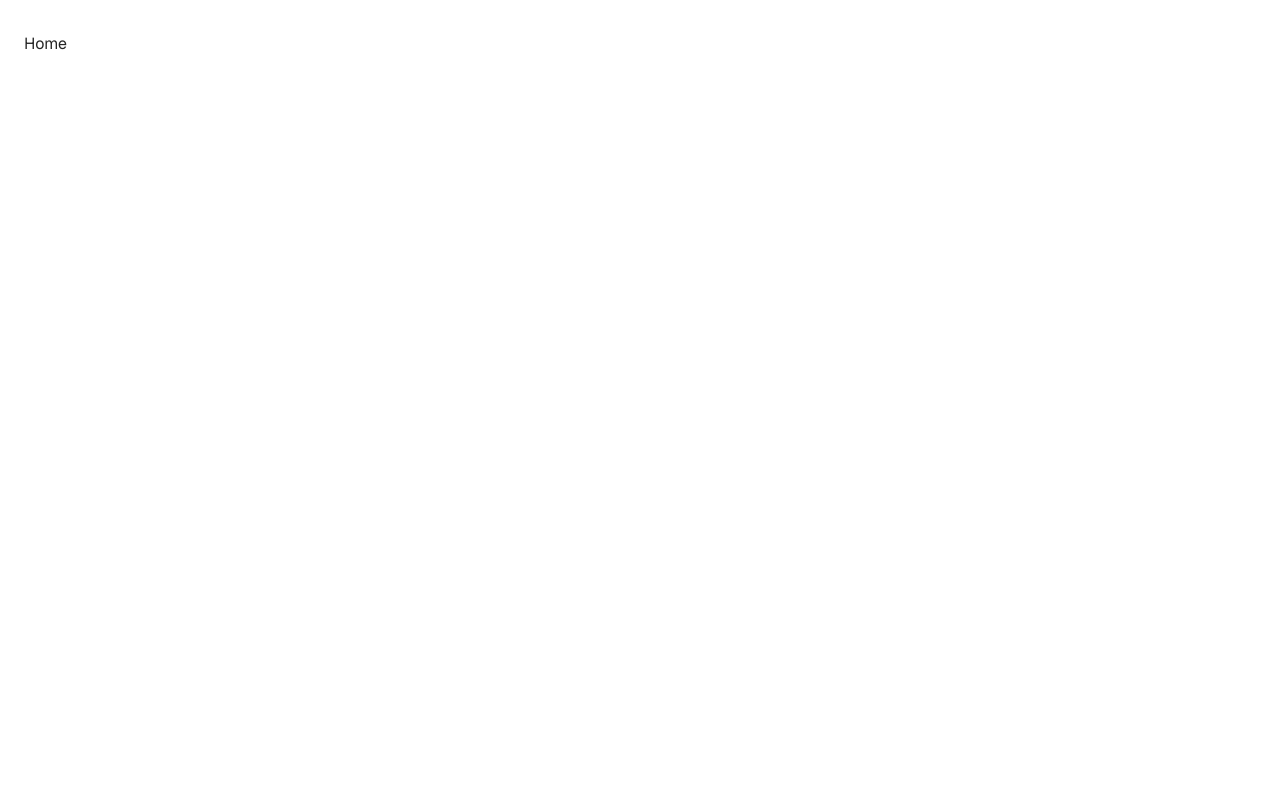
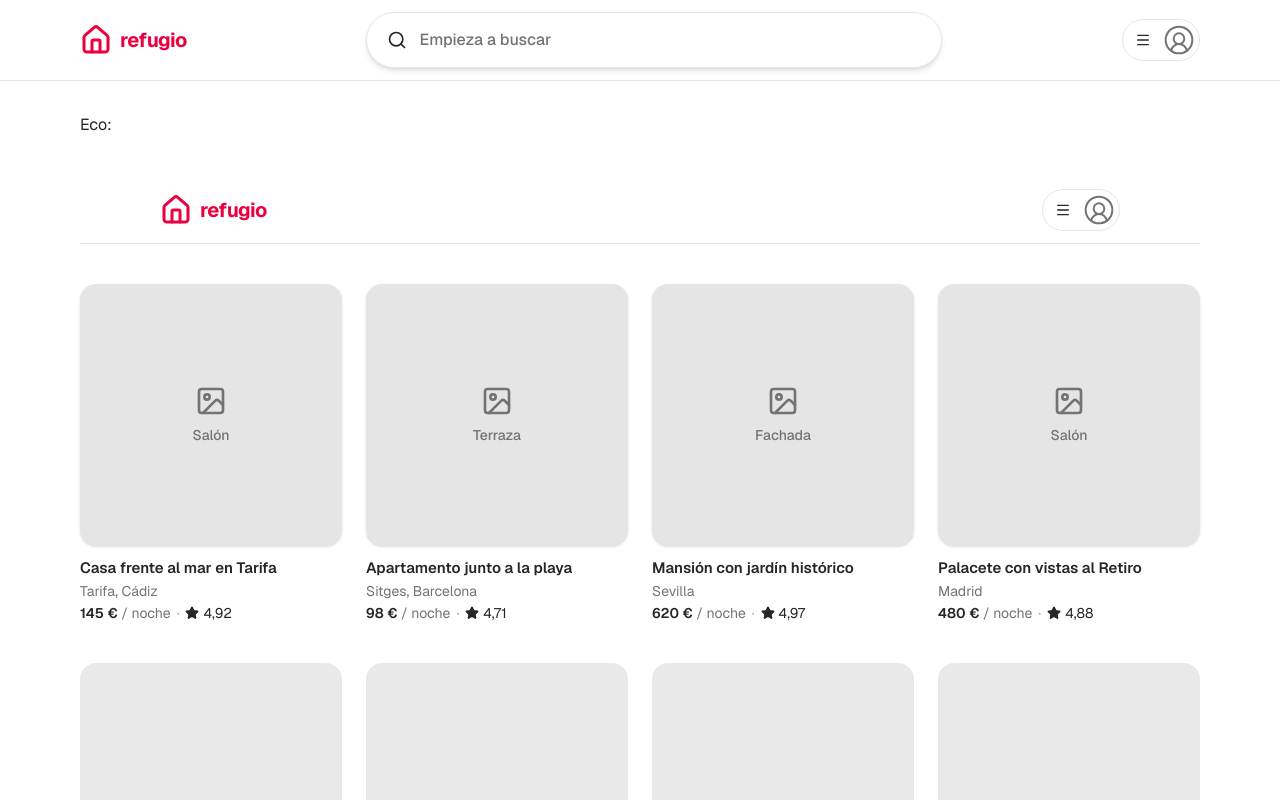
Before and after one commit to 4GeeksAcademy/airbnb-nextjs-ElennaDev, a Next.js app: page / in a window 1280 px wide. Shown: the top 800 px of the page. Built offline with nearby package versions, Linux system fonts and the light colour scheme.

Commit message:
feat: fase 2 — componentes base
Navbar (Logo, SearchBar, UserMenu), ListingCard, PhotoPlaceholder, StarRating y LoadingIndicator. Banco de pruebas temporal en app/page.tsx.

Co-Authored-By: Claude Opus 5.5 <noreply@anthropic.com>

```diff
--- a/app/page.tsx
+++ b/app/page.tsx
@@ -1,5 +1,30 @@
+"use client";
+
+// BANCO DE PRUEBAS TEMPORAL (tarea 2.9). Se elimina en la tarea 3.5.
+import { useState } from "react";
+import ListingCard from "@/components/ListingCard";
+import LoadingIndicator from "@/components/LoadingIndicator";
+import Navbar from "@/components/Navbar";
+import { listings } from "@/data/listings";
+
 const HomePage = () => {
-  return <main className="px-6 py-8">Home</main>;
+  const [query, setQuery] = useState("");
+
+  return (
+    <>
+      <Navbar query={query} onQueryChange={setQuery} />
+      <main className="space-y-10 px-6 py-8 md:px-10 lg:px-20">
+        <p data-testid="echo">Eco: {query}</p>
+        <Navbar />
+        <div className="grid grid-cols-1 gap-6 md:grid-cols-2 lg:grid-cols-3 xl:grid-cols-4">
+          {listings.slice(0, 4).map((listing) => (
+            <ListingCard key={listing.id} listing={listing} />
+          ))}
+        </div>
+        <LoadingIndicator />
+      </main>
+    </>
+  );
 };
 
 export default HomePage;
--- /dev/null
+++ b/components/ListingCard.tsx
@@ -0,0 +1,42 @@
+import Link from "next/link";
+import PhotoPlaceholder from "@/components/PhotoPlaceholder";
+import StarRating from "@/components/StarRating";
+import type { Listing } from "@/types/listing";
+
+interface ListingCardProps {
+  listing: Listing;
+}
+
+const ListingCard = ({ listing }: ListingCardProps) => {
+  const { id, title, location, pricePerNight, rating, photos } = listing;
+
+  return (
+    <Link
+      href={`/rooms/${id}`}
+      className="group block rounded-2xl focus-visible:ring-2 focus-visible:ring-neutral-800 focus-visible:ring-offset-4 focus-visible:outline-none"
+    >
+      <PhotoPlaceholder
+        label={photos[0]}
+        className="aspect-square rounded-2xl shadow-sm transition-opacity group-hover:opacity-90"
+      />
+      <div className="mt-3">
+        <h3 className="line-clamp-2 text-[15px] leading-snug font-semibold text-neutral-800">
+          {title}
+        </h3>
+        <p className="mt-0.5 text-sm text-neutral-500">{location}</p>
+        <p className="mt-0.5 flex flex-wrap items-center gap-x-1.5 text-sm">
+          <span>
+            <span className="font-semibold text-neutral-800">{pricePerNight} €</span>
+            <span className="text-neutral-500"> / noche</span>
+          </span>
+          <span className="text-neutral-400" aria-hidden="true">
+            ·
+          </span>
+          <StarRating rating={rating} />
+        </p>
+      </div>
+    </Link>
+  );
+};
+
+export default ListingCard;
--- /dev/null
+++ b/components/LoadingIndicator.tsx
@@ -0,0 +1,22 @@
+interface LoadingIndicatorProps {
+  label?: string;
+}
+
+const SKELETON_CARDS = 4;
+
+const LoadingIndicator = ({ label = "Cargando alojamientos…" }: LoadingIndicatorProps) => {
+  return (
+    <div role="status" className="grid grid-cols-1 gap-6 md:grid-cols-2 lg:grid-cols-3 xl:grid-cols-4">
+      {Array.from({ length: SKELETON_CARDS }, (_, index) => (
+        <div key={index} className="animate-pulse" aria-hidden="true">
+          <div className="aspect-square rounded-2xl bg-neutral-200" />
+          <div className="mt-3 h-4 w-3/4 rounded bg-neutral-200" />
+          <div className="mt-2 h-4 w-1/2 rounded bg-neutral-200" />
+        </div>
+      ))}
+      <span className="sr-only">{label}</span>
+    </div>
+  );
+};
+
+export default LoadingIndicator;
--- /dev/null
+++ b/components/Logo.tsx
@@ -0,0 +1,17 @@
+import Link from "next/link";
+import { House } from "lucide-react";
+
+const Logo = () => {
+  return (
+    <Link
+      href="/"
+      aria-label="Refugio, ir al inicio"
+      className="flex shrink-0 items-center gap-2 rounded-full text-rose-600 focus-visible:ring-2 focus-visible:ring-neutral-800 focus-visible:outline-none"
+    >
+      <House className="size-8" strokeWidth={2.25} aria-hidden="true" />
+      <span className="hidden text-xl font-bold tracking-tight md:inline">refugio</span>
+    </Link>
+  );
+};
+
+export default Logo;
--- /dev/null
+++ b/components/Navbar.tsx
@@ -0,0 +1,29 @@
+import Logo from "@/components/Logo";
+import SearchBar from "@/components/SearchBar";
+import UserMenu from "@/components/UserMenu";
+
+interface NavbarProps {
+  query?: string;
+  /** Si no se pasa, no se muestra la búsqueda (vista de Detalle). */
+  onQueryChange?: (query: string) => void;
+}
+
+const Navbar = ({ query = "", onQueryChange }: NavbarProps) => {
+  return (
+    <header className="sticky top-0 z-20 border-b border-neutral-200 bg-white">
+      <div className="flex items-center gap-3 px-6 py-3 md:gap-6 md:px-10 lg:px-20">
+        <Logo />
+        <div className="flex flex-1 justify-center">
+          {onQueryChange && (
+            <div className="w-full md:max-w-xl">
+              <SearchBar value={query} onChange={onQueryChange} />
+            </div>
+          )}
+        </div>
+        <UserMenu />
+      </div>
+    </header>
+  );
+};
+
+export default Navbar;
--- /dev/null
+++ b/components/PhotoPlaceholder.tsx
@@ -0,0 +1,28 @@
+import { ImageIcon } from "lucide-react";
+import type { ReactNode } from "react";
+
+interface PhotoPlaceholderProps {
+  label?: string;
+  /** Forma y proporción. Sustituye a la forma por defecto (cuadrada y redondeada). */
+  className?: string;
+  /** Overlays posicionados con `absolute` (badges, botones, contador). */
+  children?: ReactNode;
+}
+
+const PhotoPlaceholder = ({
+  label,
+  className = "aspect-square rounded-2xl",
+  children,
+}: PhotoPlaceholderProps) => {
+  return (
+    <div
+      className={`relative flex flex-col items-center justify-center gap-2 overflow-hidden bg-neutral-200 text-neutral-500 ${className}`}
+    >
+      <ImageIcon className="size-8" aria-hidden="true" />
+      {label && <span className="text-sm font-medium">{label}</span>}
+      {children}
+    </div>
+  );
+};
+
+export default PhotoPlaceholder;
--- /dev/null
+++ b/components/SearchBar.tsx
@@ -0,0 +1,30 @@
+import { Search } from "lucide-react";
+import type { ChangeEvent } from "react";
+
+interface SearchBarProps {
+  value: string;
+  onChange: (query: string) => void;
+  placeholder?: string;
+}
+
+const SearchBar = ({ value, onChange, placeholder = "Empieza a buscar" }: SearchBarProps) => {
+  const handleChange = (event: ChangeEvent<HTMLInputElement>) => {
+    onChange(event.target.value);
+  };
+
+  return (
+    <label className="flex h-14 w-full items-center gap-3 rounded-full border border-neutral-200 bg-white px-5 shadow-md focus-within:ring-2 focus-within:ring-neutral-800">
+      <Search className="size-5 shrink-0 text-neutral-800" aria-hidden="true" />
+      <span className="sr-only">Buscar alojamientos por nombre o ubicación</span>
+      <input
+        type="search"
+        value={value}
+        onChange={handleChange}
+        placeholder={placeholder}
+        className="w-full min-w-0 bg-transparent text-base font-medium text-neutral-800 placeholder:text-neutral-800 focus:outline-none md:placeholder:text-neutral-500"
+      />
+    </label>
+  );
+};
+
+export default SearchBar;
--- /dev/null
+++ b/components/StarRating.tsx
@@ -0,0 +1,31 @@
+import { Star } from "lucide-react";
+
+interface StarRatingProps {
+  rating: number;
+  reviewCount?: number;
+}
+
+const formatRating = (rating: number): string =>
+  rating.toLocaleString("es-ES", { minimumFractionDigits: 1, maximumFractionDigits: 2 });
+
+const StarRating = ({ rating, reviewCount }: StarRatingProps) => {
+  const value = formatRating(rating);
+
+  return (
+    <span className="inline-flex items-center gap-1 text-sm text-neutral-800">
+      <Star className="size-3.5 fill-current" aria-hidden="true" />
+      <span aria-hidden="true">{value}</span>
+      {reviewCount !== undefined && (
+        <span className="text-neutral-500" aria-hidden="true">
+          ({reviewCount})
+        </span>
+      )}
+      <span className="sr-only">
+        Valoración {value} de 5
+        {reviewCount !== undefined && `, ${reviewCount} reseñas`}
+      </span>
+    </span>
+  );
+};
+
+export default StarRating;
--- /dev/null
+++ b/components/UserMenu.tsx
@@ -0,0 +1,17 @@
+import { CircleUserRound, Menu } from "lucide-react";
+
+// Solo visual (§4): no abre ningún menú ni navega.
+const UserMenu = () => {
+  return (
+    <button
+      type="button"
+      aria-label="Menú de usuario"
+      className="flex shrink-0 items-center gap-3 rounded-full text-neutral-500 focus-visible:ring-2 focus-visible:ring-neutral-800 focus-visible:outline-none md:border md:border-neutral-200 md:py-1 md:pr-1 md:pl-3 md:hover:shadow-md"
+    >
+      <Menu className="hidden size-4 text-neutral-800 md:block" aria-hidden="true" />
+      <CircleUserRound className="size-8" strokeWidth={1.5} aria-hidden="true" />
+    </button>
+  );
+};
+
+export default UserMenu;
```
Also changed, not shown: spec/tasks.md (+10 -10 lines).
